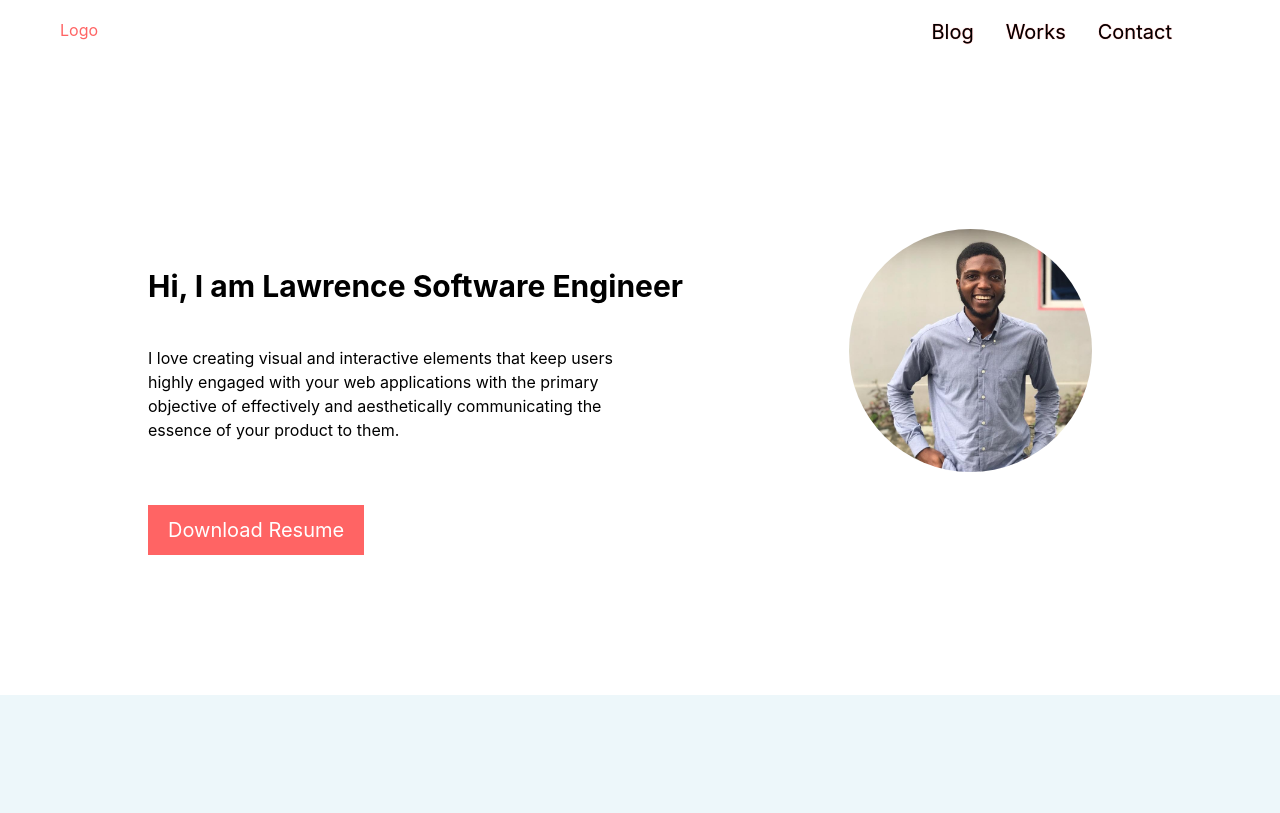
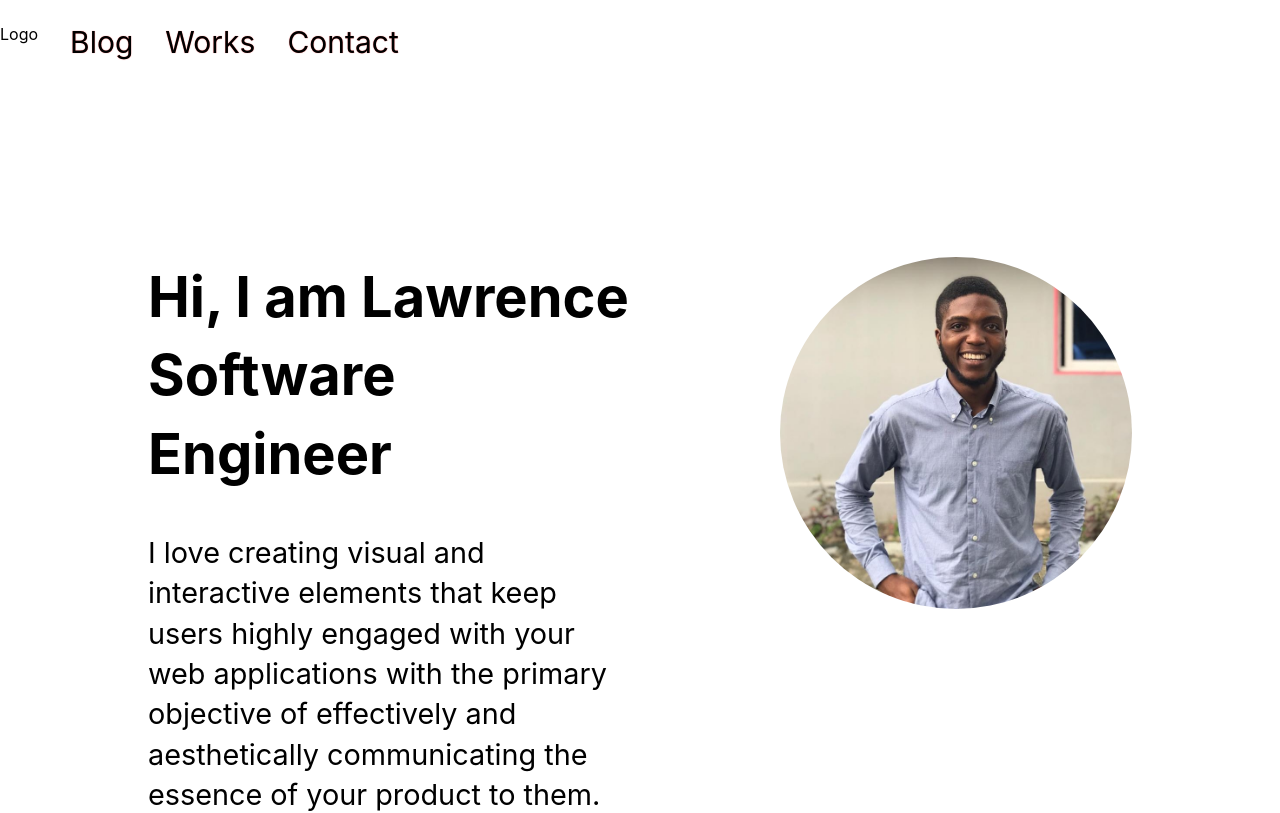
Before and after one commit to bykelaw/my-portfolio, a React (Create React App) app: page / in a window 1280 px wide. Shown: the top 813 px of the page. Built offline with nearby package versions, Linux system fonts and the light colour scheme; some icons are missing.

Commit message:
Completed responsive design for now

```diff
--- a/src/components/Blog.js
+++ b/src/components/Blog.js
@@ -21,6 +21,9 @@ const Wrapper = styled.div`
     p + img {
       margin-top: 2.875rem;
     }
+    p{
+      line-height:1.4;
+    }
   }
 `;
 
--- a/src/components/Contact.css
+++ b/src/components/Contact.css
@@ -79,3 +79,6 @@ input,textarea{
     width: 90%;
   }
 }
+h1{
+  width: auto;
+}
--- a/src/components/Header/Nav.js
+++ b/src/components/Header/Nav.js
@@ -14,7 +14,7 @@ const NavStyle = styled.div`
 
   .nav-btn {
     display: block;
-    width: 1.875rem;
+    width: 1.7rem;
     margin-left: auto;
     margin-right: 1.125rem;
   }
@@ -29,21 +29,23 @@ const NavStyle = styled.div`
   }
 
   @media (min-width: 37.5rem) {
+    padding: 1.5rem  0;
     .active {
       color: var(--primary);
     }
     .blog,
     .works,
-    .contact {
+    .contact,
+    .logo {
       display: block;
       text-shadow: 0 0 1px var(--primary);
       transition: all 0.5s;
-      font-size: 1.25rem;
+      font-size: 1.875rem;
       &:hover {
         text-shadow: 0 0 10px;
       }
     }
-    .home {
+    .logo {
       flex-grow: 1;
       margin-left: 3.75rem;
     }
@@ -63,7 +65,7 @@ const Nav = ({ onClick }) => {
   const toggle = () => setIsOpen(!isOpen);
   return (
     <NavStyle>
-      <NavLink to="/" className="home">Logo</NavLink >
+      <NavLink to="/" className="logo">Logo</NavLink >
       <NavLink to="/blog" className="blog">Blog</NavLink >
       <NavLink to="/works" className="works">Works</NavLink >
       <NavLink to="/contact" className="contact">Contact</NavLink >
--- a/src/components/Home/FeaturedWorksCard.js
+++ b/src/components/Home/FeaturedWorksCard.js
@@ -12,7 +12,7 @@ const FeaturedStyle = styled(PostCardStyle)`
     margin-bottom: 1rem;
   }
   p > span:first-child {
-    font-size: 400;
+    font-weight: 400;
     background: var(--dark);
     color: white;
     height: 1.5625rem;
@@ -33,20 +33,29 @@ const FeaturedStyle = styled(PostCardStyle)`
     img {
       grid-column: 1/2;
       grid-row: 1/4;
-      display:block;
-      width:100%;
-      height:100%;
-      padding:0;
-      margin:0;
+      display: block;
+      width: 100%;
+      height: 100%;
+      padding: 0;
+      margin: 0;
       border-radius: 6px;
       box-shadow: -1px -1px 5px var(--light);
     }
-    h2,p{
-      padding-left:2rem;
+    p > span:first-child {
+      height: auto;
+      padding: 0 0.75rem;
+      border-radius: 1.2rem;
+      width:fit-content;
+    }
+    h2,
+    p {
+      padding-left: 2rem;
     }
     h2:nth-child(2) {
       grid-column: 2/3;
       grid-row: 1/2;
+      font-size: 1.875rem;
+      line-height: 1.4;
     }
     p:nth-child(3) {
       grid-column: 2/3;
@@ -58,15 +67,16 @@ const FeaturedStyle = styled(PostCardStyle)`
       grid-row: 3/4;
     }
   }
+
   @media (max-width: 350px) {
     p {
       span {
-      display: inline-block;
+        display: inline-block;
+      }
+      span + span {
+        margin-left: 2rem;
+      }
     }
-    span + span{
-      margin-left:2rem;
-    }
-  }
   }
 `;
 
--- a/src/components/Home/Home.js
+++ b/src/components/Home/Home.js
@@ -5,12 +5,28 @@ import RecentPost from './RecentPost'
 import Section1 from "./Section1"
 import Footer from '../Footer';
 const HomeStyle = styled.div`
-hr{
-  color:var(--light3);
-  margin: 0 1.125rem;
-}
+  hr {
+    color: var(--light3);
+    margin: 0 3.75rem;
+    @media (min-width: 37.5rem) {
+      margin: 0 2.25rem;
+    }
+    @media (min-width: 56.25rem) {
+      padding: 0 6.25rem;
+    }
 
-`
+    @media (min-width: 50rem) {
+      padding: 0 4.25rem;
+    }
+    @media (min-width: 56.25rem){
+      padding: 0 6.25rem;
+    }
+    @media (min-width: 62.5rem) {
+      padding: 0 9.25rem;
+    }
+
+  }
+`;
 
 
 function Home() {
--- a/src/components/Home/HomeStyle.js
+++ b/src/components/Home/HomeStyle.js
@@ -53,6 +53,14 @@ const HomeStyle = styled.div`
   }
   @media (min-width: 62.5rem) {
     padding: 8.75rem 9.25rem;
+    h1 {
+      font-size: 3rem;
+      line-height: 1.4;
+    }
+    p {
+      font-size: 1.6rem;
+      line-height: 1.4;
+    }
   }
 `;
 export default HomeStyle;
--- a/src/components/Home/Section1.js
+++ b/src/components/Home/Section1.js
@@ -1,11 +1,11 @@
 import React, { useState, useEffect, useRef } from "react";
+import { Link } from "react-router-dom";
 import styled from "styled-components";
 import { me } from "../../assets";
 import HomeStyle from "./HomeStyle";
 import text from "../../text.json"
 
 const Section1Style = styled(HomeStyle)`
-
   img {
     display: block;
     height: 10.6875rem;
@@ -25,14 +25,16 @@ const Section1Style = styled(HomeStyle)`
     margin-bottom: 1.6875rem;
   }
 
-
   @media (min-width: 37.5rem) {
     grid-template-columns: 2.05fr 1fr;
     justify-content: space-between;
     text-align: unset;
     p,
-    h1 {
+    h1{
       padding-right: 1rem;
+    }
+    a{
+      padding-top:1rem;
     }
     img {
       display: block;
@@ -56,30 +58,46 @@ const Section1Style = styled(HomeStyle)`
     p {
       padding-top: 0;
     }
-
   }
 
   @media (min-width: 50rem) {
     img {
-      width: 15.1875em;
-      height: 15.1875em;
+      width: 15.1875rem;
+      height: 15.1875rem;
     }
-
   }
-  @media (min-width: 56.25rem) {
+  @media (min-width: 56.25rrem) {
     img {
-      width: 15.1875em;
-      height: 15.1875em;
+      width: 15.1875rem;
+      height: 15.1875rem;
     }
-
   }
   @media (min-width: 62.5rem) {
     img {
-      width: 15.1875em;
-      height: 15.1875em;
+      width: 15.1875rem;
+      height: 15.1875rem;
+    }
+     p{
+      padding-right: 0.8rem;
+      line-height: 1.4;
+    }
+  }
+  @media (min-width: 75rem) {
+    img {
+      width: 22rem;
+      height: 22rem;
     }
     p {
       padding-right: 10rem;
+    }
+    h1 {
+      font-size: 3.5rem;
+      line-height: 1.4;
+      width: 40vw;
+    }
+    p {
+      font-size: 1.8rem;
+      line-height: 1.4;
     }
   }
 `;
@@ -88,10 +106,13 @@ function Section1() {
   return (
     <Section1Style>
       <img src={me} alt="Lawrence" />
-      <h1>{text.home.section1.heading}</h1>
+      {/* <h1>{text.home.section1.heading}</h1> */}
+      <h1>{`Hi, I am Lawrence \n Software Engineer`}</h1>
       <p>{text.home.section1.text}</p>
 
-      <button>Download Resume</button>
+      <Link to="/resume.pdf" target="_blank">
+        <button>Download Resume</button>
+      </Link>
     </Section1Style>
   );
 }
--- a/src/components/Works.js
+++ b/src/components/Works.js
@@ -6,9 +6,13 @@ import * as assets from "../assets";
 
 const WorksStyle = styled.div`
   @media (min-width: 37.5rem) {
+    padding-top: 5rem;
     & > div {
-      width: 42.5625rem;
+      width: 75%;
       margin: auto;
+    }
+    p{
+      line-height:1.4;
     }
   }
 `;
--- a/src/index.css
+++ b/src/index.css
@@ -1,21 +1,20 @@
-:root{
-  --primary:#FF6464;
-  --secondry:#00A8CC;
-  --dark:#21243D;
-  --light: #8695A4;
-  --light2: #EDF7FA;
-  --light3:#e0e0e0;
+:root {
+  --primary: #ff6464;
+  --secondry: #00a8cc;
+  --dark: #21243d;
+  --light: #8695a4;
+  --light2: #edf7fa;
+  --light3: #e0e0e0;
 }
 
 body {
   margin: 0;
-  font-family: -apple-system, BlinkMacSystemFont, 'Segoe UI', 'Roboto', 'Oxygen',
-    'Ubuntu', 'Cantarell', 'Fira Sans', 'Droid Sans', 'Helvetica Neue',
+  font-family: -apple-system, BlinkMacSystemFont, "Segoe UI", "Roboto", "Oxygen",
+    "Ubuntu", "Cantarell", "Fira Sans", "Droid Sans", "Helvetica Neue",
     sans-serif;
   -webkit-font-smoothing: antialiased;
   -moz-osx-font-smoothing: grayscale;
 }
-
 
 * {
   box-sizing: border-box;
@@ -29,9 +28,8 @@ body {
 
 html {
   scroll-behavior: smooth;
-
 }
-a{
+a {
   text-decoration: none;
   color: inherit;
 }
@@ -48,19 +46,48 @@ button {
   user-select: none;
 }
 
-
 input:focus,
 button:focus,
 select:focus,
 textarea:focus {
   outline: none;
 }
-.head{
-  color:#7956D2
+.head {
+  color: #7956d2;
 }
-  h5 {
-    text-align: center;
-    font-size: 1.125rem;
-    line-height: 3.75rem;
-    font-weight:400;
+h5 {
+  text-align: center;
+  font-size: 1.125rem;
+  line-height: 3.75rem;
+  font-weight: 400;
+}
+
+@media (min-width: 50rem) {
+
+  p {
+    font-size: 1rem;
   }
+  h1 {
+    font-size: 1.875rem;
+  }
+}
+@media (min-width: 56.25rem) {
+
+  button {
+    font-size: 1.25rem;
+  }
+}
+@media (min-width: 62.5rem) {
+}
+
+@media (min-width: 75rem) {
+  h1 {
+    font-size: 3.5rem;
+    line-height: 1.4;
+    width: 40vw;
+  }
+  p {
+    font-size: 1.8rem;
+    line-height: 1.4;
+  }
+}
--- a/src/text.json
+++ b/src/text.json
@@ -15,7 +15,7 @@
     },
     "home": {
         "section1": {
-            "heading": "Hi, I am Lawrence Software Engineer",
+            "heading": "Hi, I am Lawrence  Software Engineer",
             "text": "I love creating visual and interactive elements that keep users highly engaged with your web applications with the primary objective of effectively and aesthetically communicating the essence of your product to them."
         },
         "recent_posts": [
```
Also changed, not shown: src/components/Home/PostCard.js (+7 -2 lines), 1 other file (tests, documents, lock files or other folders).
